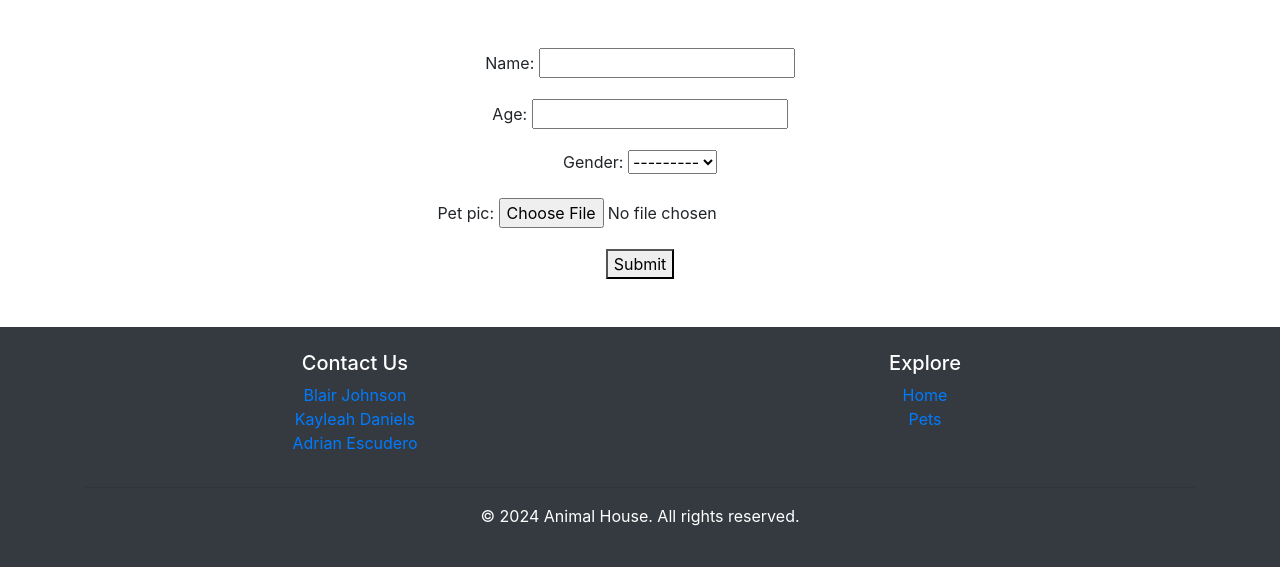
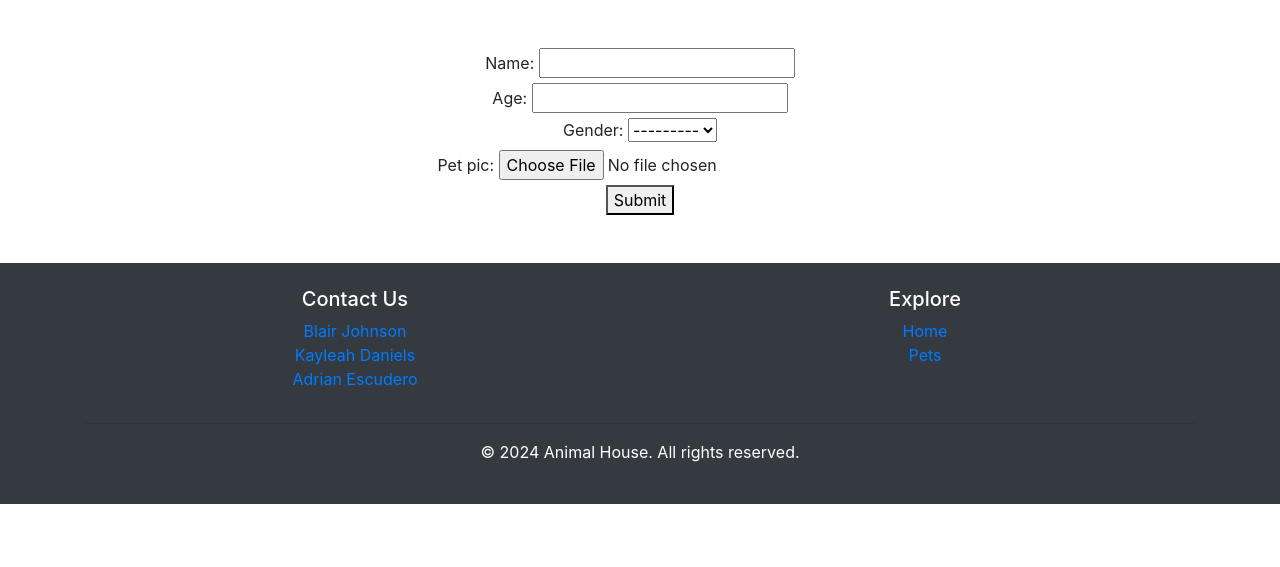
Before and after one commit to aescudero24/UnitProject-U6, a Django app: page /add-pet/ in a window 1280 px wide. Shown: the part 96-663 px from the top of the page. Run offline with Django 5.2, Linux system fonts and the light colour scheme; some libraries are stand-ins or nearby versions.

Commit message:
done create pet page

```diff
--- a/app/templates/create.html
+++ b/app/templates/create.html
@@ -5,9 +5,10 @@
     <div class="custom-row">
         <div class="customer-col-md-4">
             <div class="custom-card text-center">
-                <form action="" method="POST" class="custom-form">
-                    {% csrf_token %} {{ form.as_p }}
-                    <button type="submit" class="custom-submit-button">Submit</button>
+                <form method="post" enctype="multipart/form-data">
+                    {% csrf_token %}
+                    {{ form }}
+                    <button type="submit">Submit</button>
                 </form>
             </div>
         </div>
```
